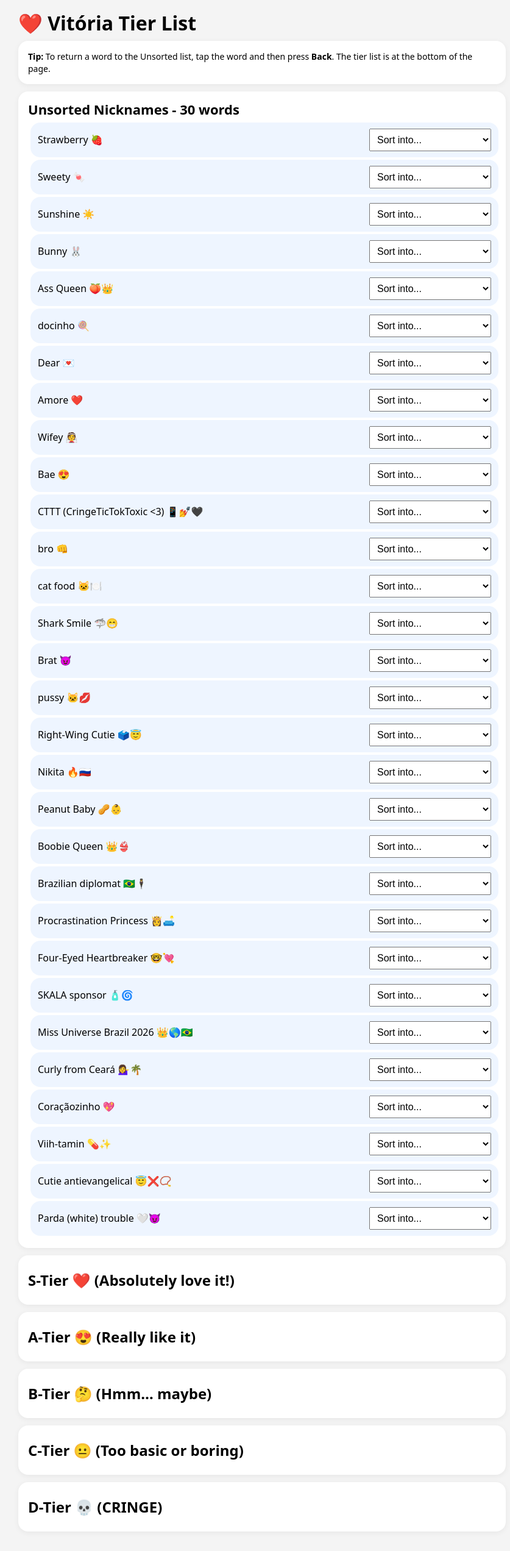
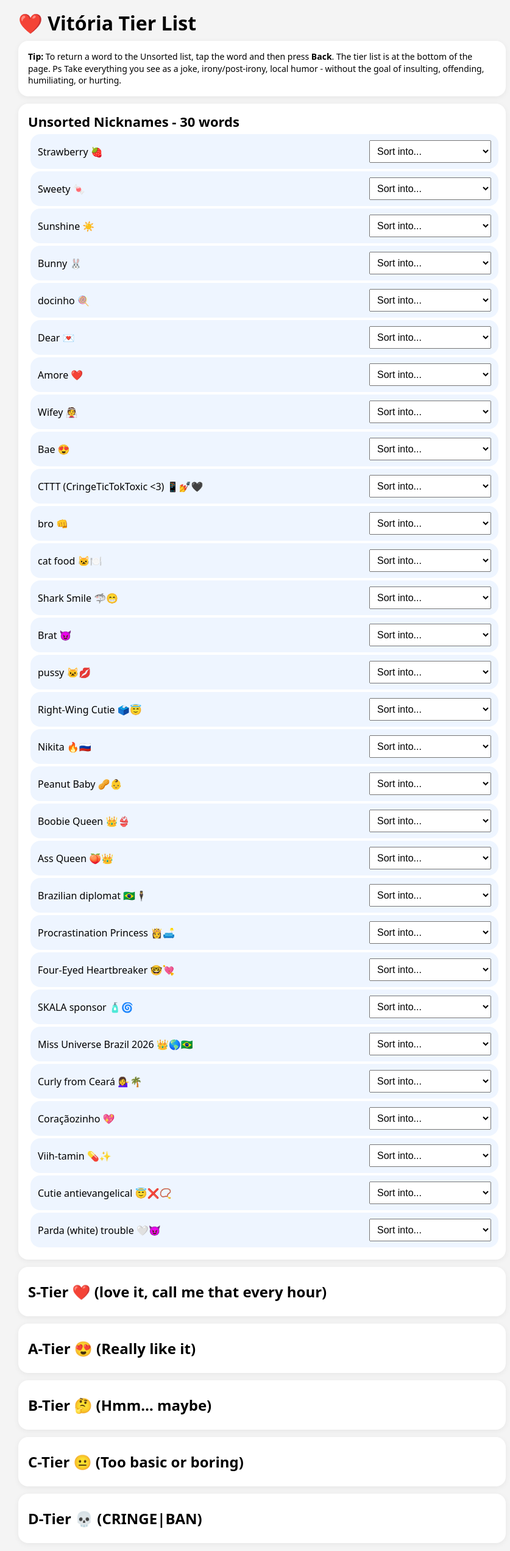
Before and after one commit to neknekkekkek/viih-nicknames-tierlist, a React (Vite) app: page / in a window 1280 px wide. Shown: the top 2544 px of the page at 61% size, without its empty margins (210-1047 px from the left). Built offline with nearby package versions, Linux system fonts and the light colour scheme.

Commit message:
Update TierList.jsx

```diff
--- a/src/TierList.jsx
+++ b/src/TierList.jsx
@@ -2,17 +2,17 @@
 import { useState } from 'react';
 
 const initialTiers = {
-  'S-Tier ❤️ (Absolutely love it!)': [],
+  'S-Tier ❤️ (love it, call me that every hour)': [],
   'A-Tier 😍 (Really like it)': [],
   'B-Tier 🤔 (Hmm… maybe)': [],
   'C-Tier 😐 (Too basic or boring)': [],
-  'D-Tier 💀 (CRINGE)': []
+  'D-Tier 💀 (CRINGE|BAN)': []
 };
 
 const allNicknames = [
-  "Strawberry 🍓", "Sweety 🍬", "Sunshine ☀️", "Bunny 🐰", "Ass Queen 🍑👑", "docinho 🍭", "Dear 💌", "Amore ❤️", "Wifey 👰", "Bae 😍",
+  "Strawberry 🍓", "Sweety 🍬", "Sunshine ☀️", "Bunny 🐰", "docinho 🍭", "Dear 💌", "Amore ❤️", "Wifey 👰", "Bae 😍",
   "CTTT (CringeTicTokToxic <3) 📱💅🖤", "bro 👊", "cat food 🐱🍽️", "Shark Smile 🦈😁", "Brat 😈", "pussy 🐱💋", "Right-Wing Cutie 🗳️😇", "Nikita 🔥🇷🇺",
-  "Peanut Baby 🥜👶", "Boobie Queen 👑👙", "Brazilian diplomat 🇧🇷🕴️", "Procrastination Princess 👸🛋️", "Four-Eyed Heartbreaker 🤓💘", "SKALA sponsor 🧴🌀",
+  "Peanut Baby 🥜👶", "Boobie Queen 👑👙", "Ass Queen 🍑👑", "Brazilian diplomat 🇧🇷🕴️", "Procrastination Princess 👸🛋️", "Four-Eyed Heartbreaker 🤓💘", "SKALA sponsor 🧴🌀",
   "Miss Universe Brazil 2026 👑🌎🇧🇷", "Curly from Ceará 💁‍♀️🌴", "Coraçãozinho 💖", "Viih-tamin 💊✨", "Cutie antievangelical 😇❌📿", "Parda (white) trouble 🤍😈"
 ];
 
@@ -51,7 +51,7 @@ export default function TierList() {
 
       {/* Подсказка на английском */}
       <div className="card hint" onClick={e => e.stopPropagation()}>
-        <p><strong>Tip:</strong> To return a word to the Unsorted list, tap the word and then press <b>Back</b>. The tier list is at the bottom of the page.</p>
+        <p><strong>Tip:</strong> To return a word to the Unsorted list, tap the word and then press <b>Back</b>. The tier list is at the bottom of the page. Ps Take everything you see as a joke, irony/post-irony, local humor - without the goal of insulting, offending, humiliating, or hurting. </p>
       </div>
 
       {/* Неотсортированные: единый заголовок + счётчик в одну строку */}
```
